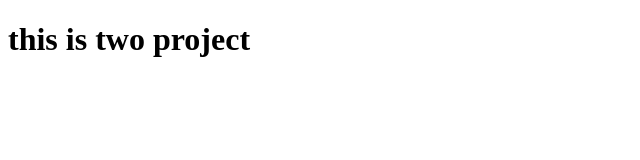
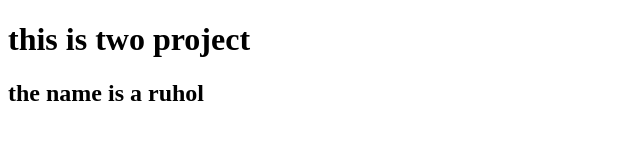
Before and after one commit to Shrabons/project-two, a plain HTML site: page index.html in a window 1280 px wide. Shown: the whole page, without its empty margins (0-640 px from the left). Drawn offline with Linux system fonts and the light colour scheme.

Commit message:
add is name ruhol

```diff
--- a/index.html
+++ b/index.html
@@ -8,6 +8,7 @@
   </head>
   <body>
     <h1>this is two project</h1>
+    <h2>the name is a ruhol</h2>
     <script src="./js/script.js"></script>
   </body>
 </html>
```
